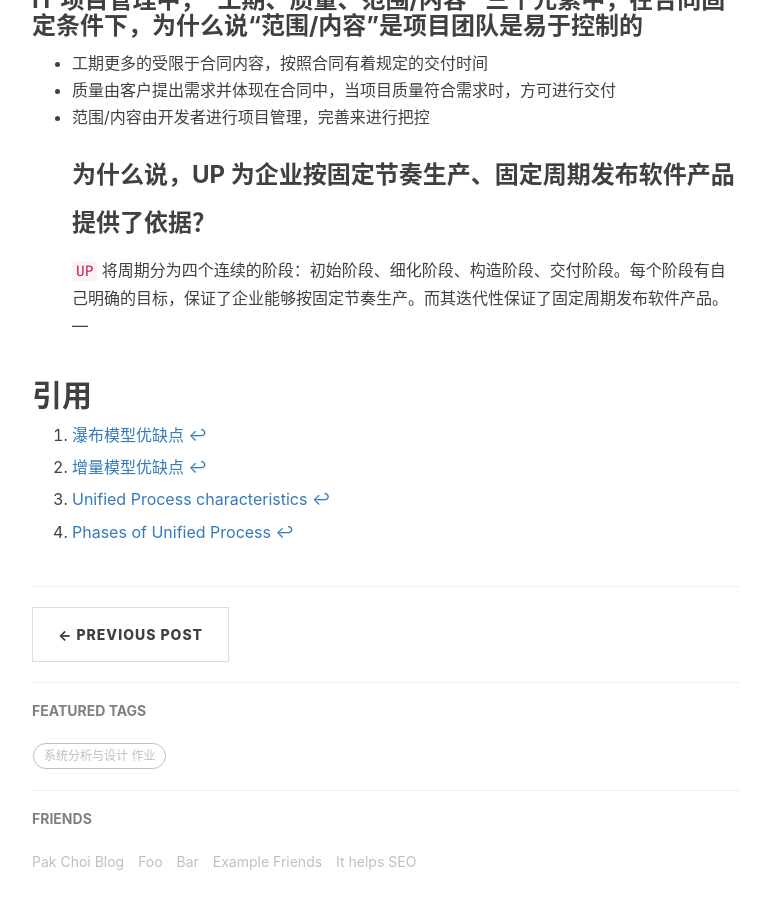
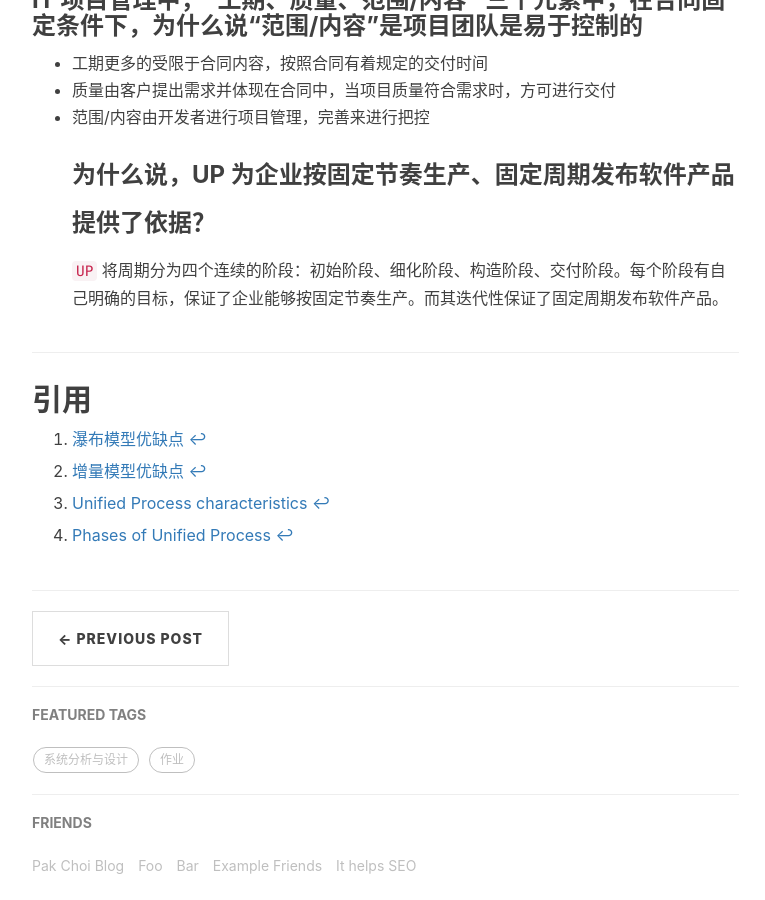
Before and after one commit to pak-choi/pak-choi.github.io, a Jekyll site: the page built from _posts/2018-03-22-SAAD-Homework2.md, in a window 1280 px wide and 900 px high, scrolled down 2295 px. Shown: the whole window, without its empty margins (233-998 px from the left). Built offline with Jekyll 4.4.1, drawn with Linux system fonts in a browser that asks for light colours; nearby versions of some CDN libraries; comment, search, counter and statistics services are not loaded.

Commit message:
修改标签

```diff
--- a/_posts/2018-03-22-SAAD-Homework2.md
+++ b/_posts/2018-03-22-SAAD-Homework2.md
@@ -5,7 +5,7 @@ subtitle: homework2
 author: 陈序
 date: 2018-03-22 20:53:31 +0800
 categories: 系统分析与设计
-tag: 系统分析与设计 作业
+tag: [系统分析与设计, 作业]
 ---
 
 # 1、简答题
@@ -63,6 +63,7 @@ tag: 系统分析与设计 作业
 + 范围/内容由开发者进行项目管理，完善来进行把控
 ### 为什么说，UP 为企业按固定节奏生产、固定周期发布软件产品提供了依据？
 ``UP`` 将周期分为四个连续的阶段：初始阶段、细化阶段、构造阶段、交付阶段。每个阶段有自己明确的目标，保证了企业能够按固定节奏生产。而其迭代性保证了固定周期发布软件产品。
+
 ---
 
 ## 引用
```
Also changed, not shown: _posts/2018-03-15-SAAD-Homework1.md (+1 -1 lines).
